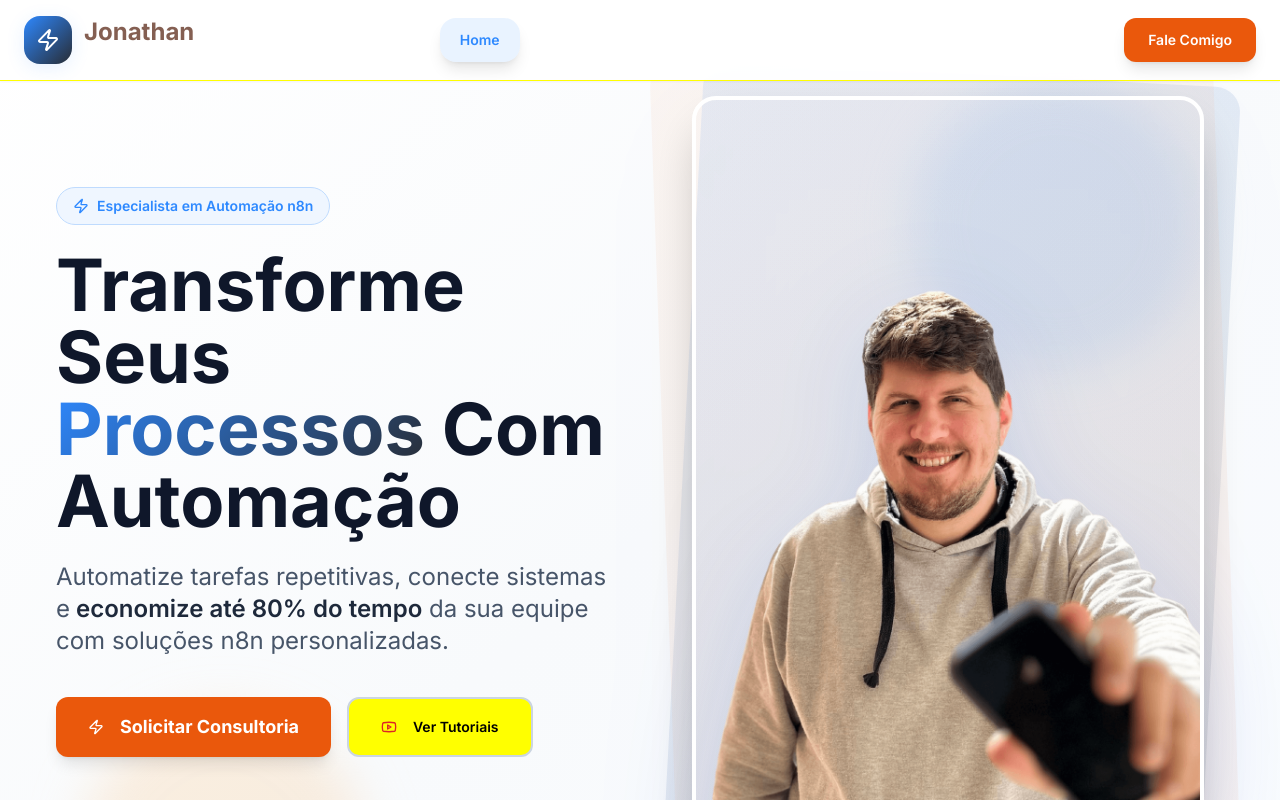
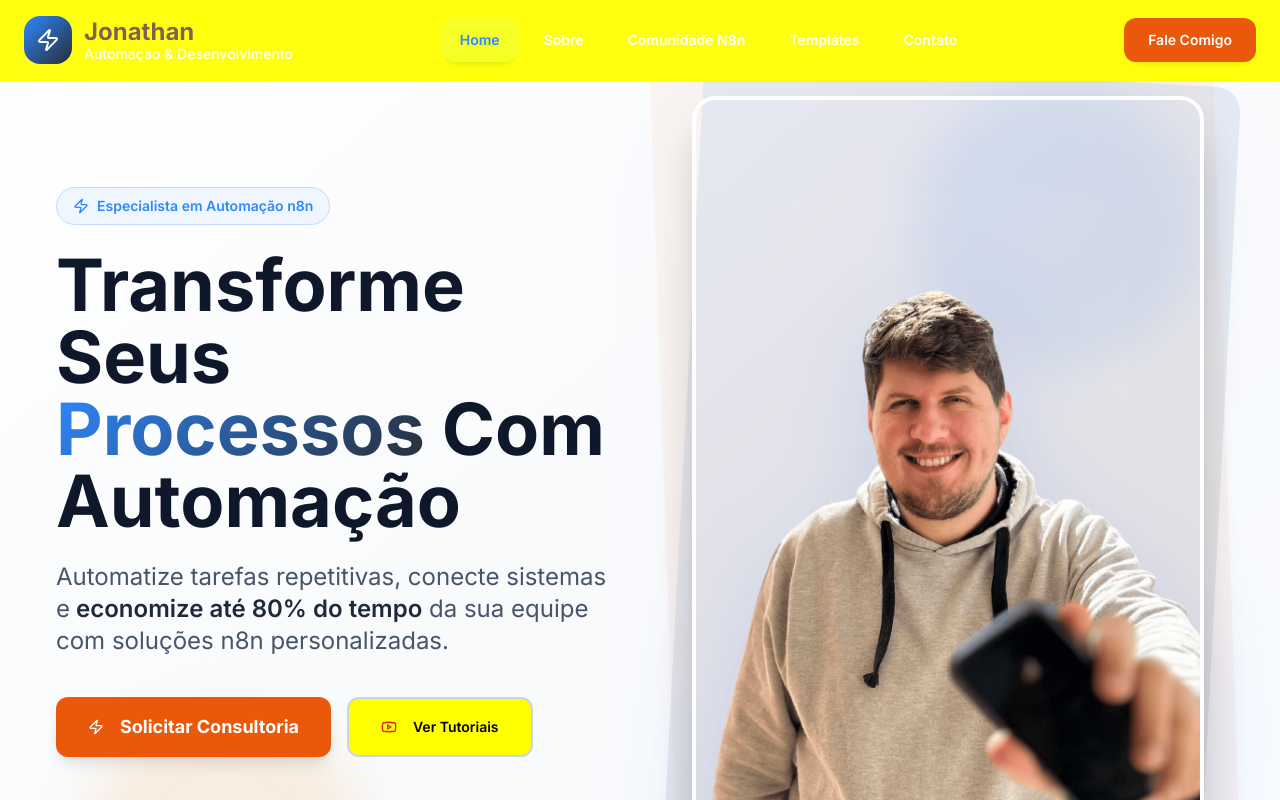
Before and after one commit to jonathandacruz/jonathancruz-automation-hub, a React (Vite) app: page / in a window 1280 px wide. Shown: the top 800 px of the page. Built offline with nearby package versions, Linux system fonts and the light colour scheme.

Commit message:
Fix menu background color
The menu background color has been changed from white to a darker shade to improve contrast and readability.

```diff
--- a/src/components/Header.tsx
+++ b/src/components/Header.tsx
@@ -18,7 +18,7 @@ const Header = () => {
   const isActive = (path: string) => location.pathname === path;
 
   return (
-    <header className="fixed top-0 left-0 right-0 z-50 bg-white/95 backdrop-blur-lg border-b border-border shadow-sm">
+    <header className="fixed top-0 left-0 right-0 z-50 bg-background/95 backdrop-blur-lg border-b border-border shadow-sm">
       <nav className="container mx-auto px-4 lg:px-6 h-20 flex items-center justify-between">
         {/* Logo Modernizado */}
         <Link to="/" className="flex items-center space-x-3 group">
@@ -73,7 +73,7 @@ const Header = () => {
 
       {/* Mobile Menu */}
       {isMenuOpen && (
-        <div className="lg:hidden bg-white border-b border-slate-200 shadow-lg animate-fade-in">
+        <div className="lg:hidden bg-background/98 backdrop-blur-lg border-b border-border shadow-lg animate-fade-in">
           <div className="container mx-auto px-4 py-6 space-y-4">
             {navigation.map((item) => (
               <Link
```
